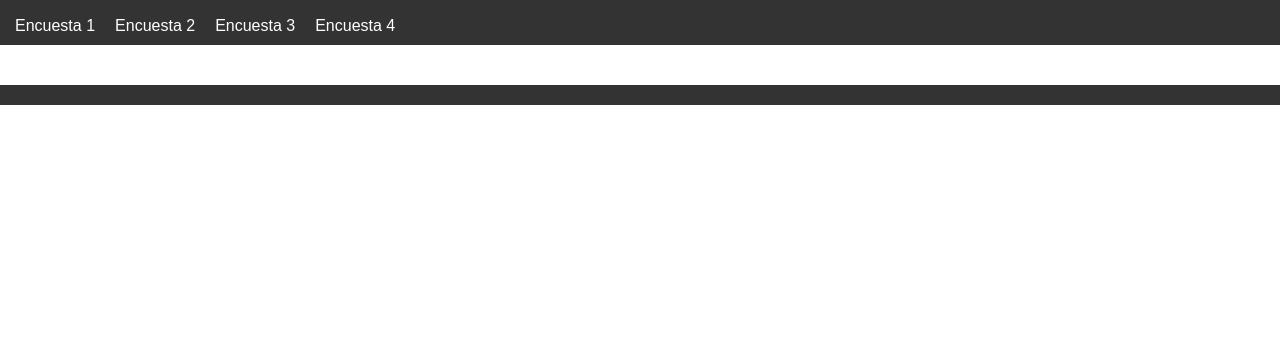
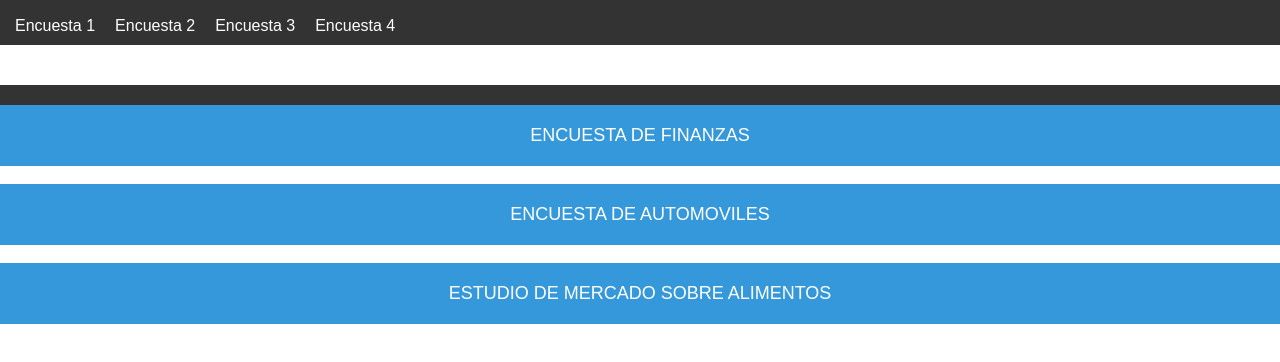
Before and after one commit to AvatoAvenue/coinopinion, a plain HTML site: page principal/menu.html in a window 1280 px wide. Shown: the part 66-428 px from the top of the page. Drawn offline with Linux system fonts and the light colour scheme.

Commit message:
ENCUESTAS ANIMACION DE BOTONES

```diff
--- a/principal/menu.css
+++ b/principal/menu.css
@@ -80,3 +80,20 @@ nav ul li a:hover {
 .dropdown:hover .dropdown-menu {
     display: block;
 }
+
+.seleccionar-encuesta-button {
+    display: block;
+    width: 100%;
+    padding: 20px;
+    background-color: #3498db;
+    color: #fff;
+    font-size: 18px;
+    border: none;
+    cursor: pointer;
+    transition: background-color 0.3s, transform 0.2s;
+}
+
+.seleccionar-encuesta-button:hover {
+    background-color: #258cd1;
+    transform: scale(2);
+}
--- a/principal/menu.html
+++ b/principal/menu.html
@@ -139,6 +139,11 @@
     <footer>
         <!-- Pie de página -->
     </footer>
+    <button id="seleccionar-encuesta" class="seleccionar-encuesta-button">ENCUESTA DE FINANZAS</button>
+    <br>
+    <button id="seleccionar-encuesta" class="seleccionar-encuesta-button">ENCUESTA DE AUTOMOVILES</button>
+     <br>
+      <button id="seleccionar-encuesta" class="seleccionar-encuesta-button">ESTUDIO DE MERCADO SOBRE ALIMENTOS</button>
     <script src="menu.js"></script>
 </body>
 </html>
```
